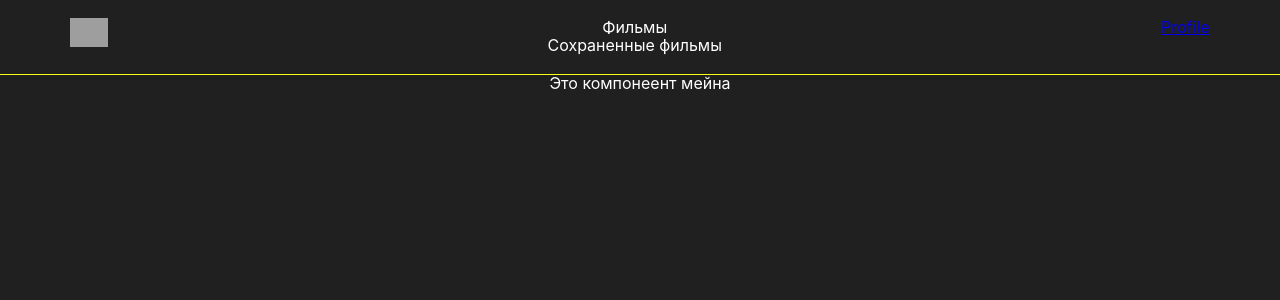
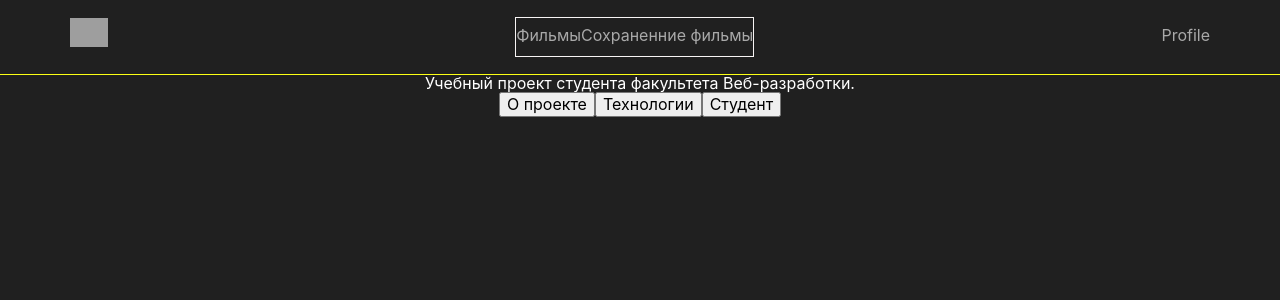
Before and after one commit to 7Sergey/movies-explorer-frontend, a React (Create React App) app: page / in a window 1280 px wide. Shown: the top 300 px of the page. Built offline with nearby package versions, Linux system fonts and the light colour scheme; grey boxes are pictures that could not be loaded.

Commit message:
add header, navigation

```diff
--- a/src/components/Header/Header.css
+++ b/src/components/Header/Header.css
@@ -17,10 +17,24 @@
   height: 38px;
 }
 
-/* .header__container {
+.header__container {
   outline: 1px solid #f7f4f4;
-  width: 100%;
   display: flex;
-  justify-content: space-between;
   margin: 0 auto 0;
-} */
+}
+.header__button {
+  text-decoration: none;
+  color: #a9a9a9;
+  border: none;
+
+  margin: 0;
+  padding: 0;
+  margin-top: 8px;
+  background: transparent;
+  transition: opacity 0.4s ease;
+  cursor: pointer;
+}
+.header__button:hover {
+  opacity: 0.6;
+  /* color: red; */
+}
--- a/src/components/Header/Header.js
+++ b/src/components/Header/Header.js
@@ -13,9 +13,13 @@ function Header() {
 
         {isRootHref ? (
           <>
-            <div>
-              <div>Фильмы</div>
-              <div>Сохраненные фильмы</div>
+            <div className="header__container">
+              <Link className="header__button" to={"./movies"}>
+                {"Фильмы"}
+              </Link>
+              <Link className="header__button" to={"./saved-movies"}>
+                {"Сохраненние фильмы"}
+              </Link>
             </div>
 
             <Link className="header__button" to={"./profile"}>
--- a/src/components/Main/Main.js
+++ b/src/components/Main/Main.js
@@ -1,5 +1,13 @@
+import NavTab from "../NavTab/NavTab";
+import Promo from "../Promo/Promo";
+
 function Main() {
-  return <div className="Main">Это компонеент мейна</div>;
+  return (
+    <div className="Main">
+      <Promo />
+      <NavTab />
+    </div>
+  );
 }
 
 export default Main;
--- /dev/null
+++ b/src/components/NavTab/NavTab.js
@@ -0,0 +1,11 @@
+function NavTab() {
+  return (
+    <div>
+      <button>О проекте</button>
+      <button>Технологии</button>
+      <button>Студент</button>
+    </div>
+  );
+}
+
+export default NavTab;
--- /dev/null
+++ b/src/components/Promo/Promo.js
@@ -0,0 +1,5 @@
+function Promo() {
+  return <div>Учебный проект студента факультета Веб-разработки.</div>;
+}
+
+export default Promo;
```
Also changed, not shown: src/components/Login/Login.css (added), src/components/NavTab/NavTab.css (added), src/components/Profile/Profile.css (added), src/components/Promo/Promo.css (added), src/components/Register/Register.css (added).
